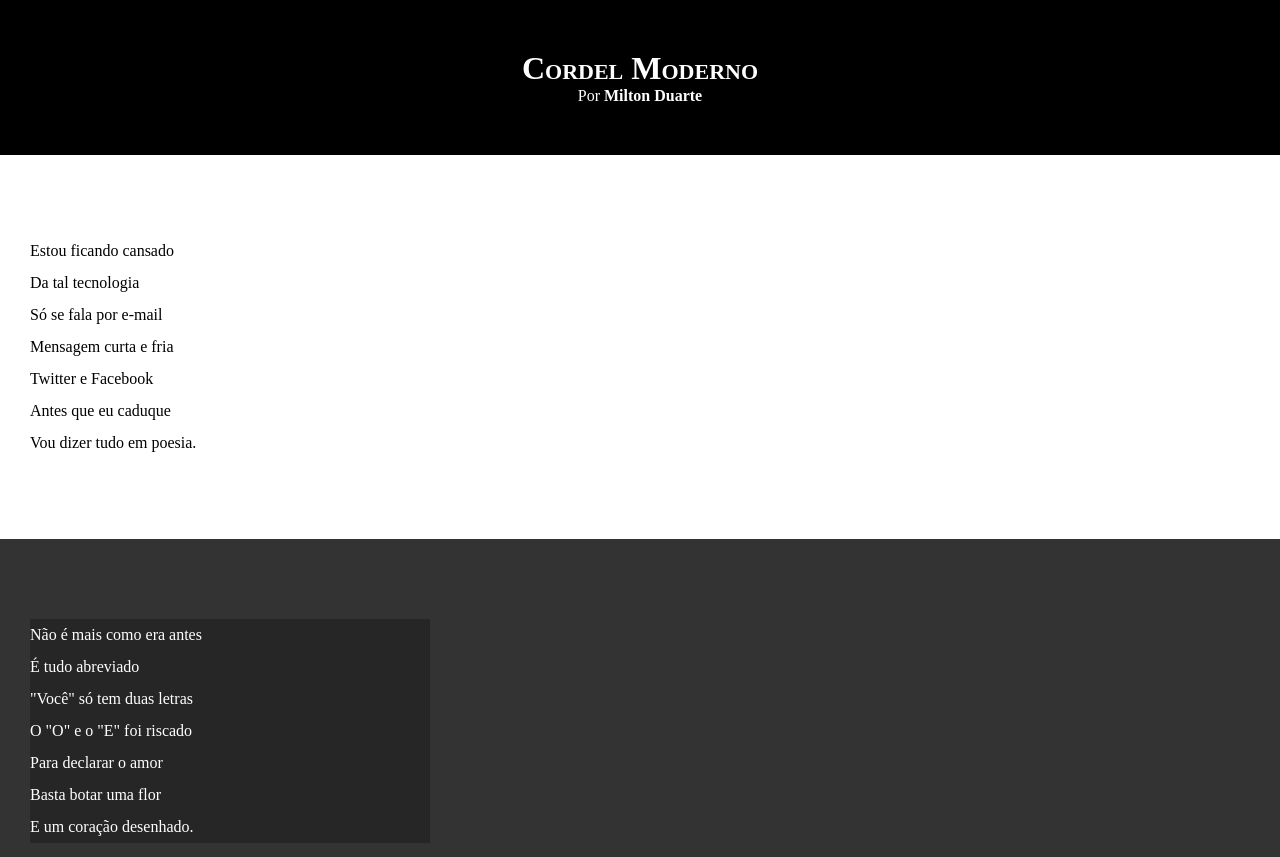
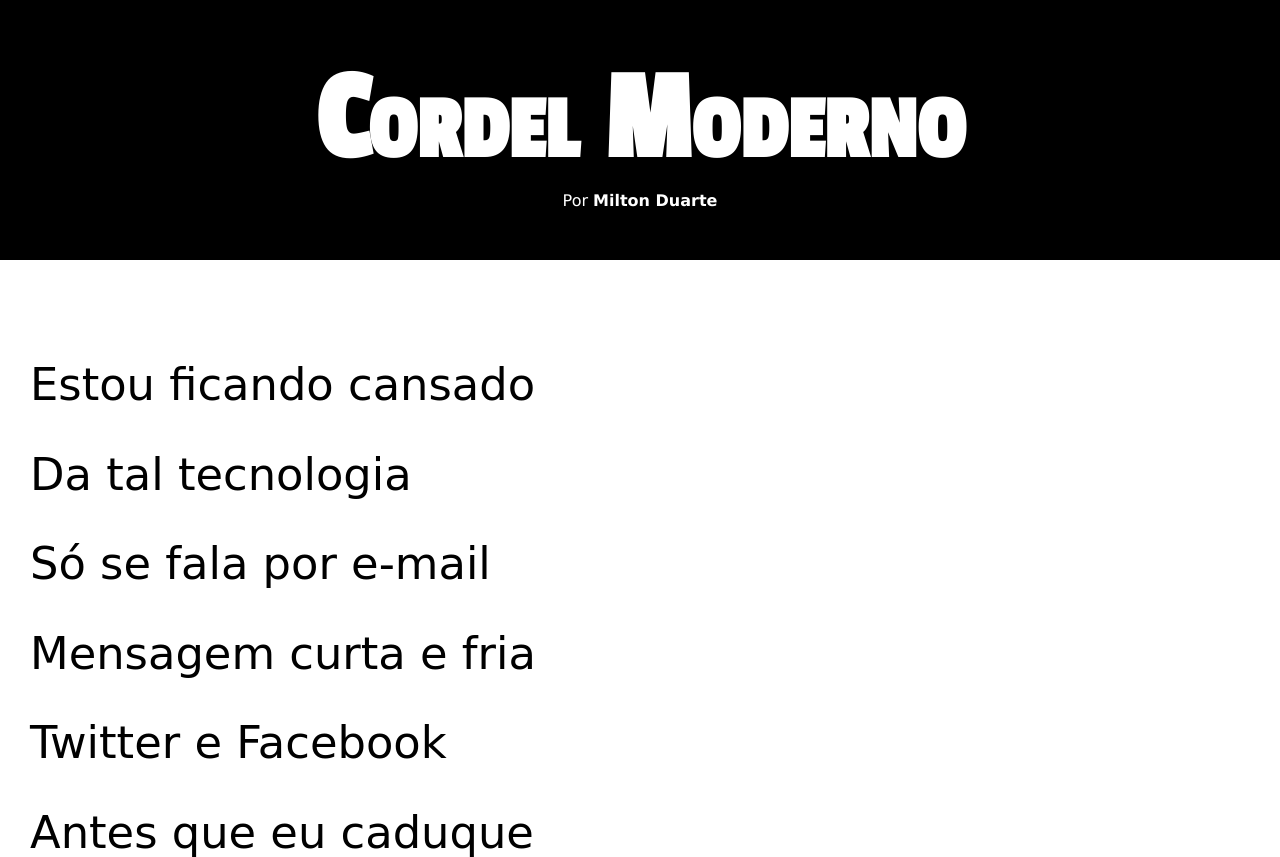
Before and after one commit to kaonstudios/html-css, a plain HTML site: page desafio/cordel/index.html in a window 1280 px wide. Shown: the top 857 px of the page. Drawn offline with Linux system fonts and the light colour scheme.

Commit message:
atualização de estilos

```diff
--- a/desafio/cordel/style.css
+++ b/desafio/cordel/style.css
@@ -1,13 +1,25 @@
 @charset "UTF-8";
+
+@import url('https://fonts.googleapis.com/css2?family=Passion+One&display=swap');
+
+@import url('https://fonts.googleapis.com/css2?família=Sriracha&display=swap');
+
+:root {
+    --font1: Verdana, Geneva, Tahoma, sans-serif;
+    --font2: 'Passion One', cursive;
+    --font3: 'Sriracha', cursive;
+}
 
 * {
     margin: 0px;
     padding: 0px;
+    font-size: 1em;
 }
 
 html, body {
     min-height: 100vh;
     background-color: darkgray;
+    font-family: var(--font1);
 }
 
 header {
@@ -19,6 +31,8 @@ header {
 header > h1 {
     padding-top: 50px;
     font-variant: small-caps;
+    font-family: var(--font2);
+    font-size: 10vw;
 }
 
 header > p {
@@ -40,6 +54,8 @@ section {
     padding-bottom: 10vh;
     line-height: 2em;
     padding-left: 30px;
+    font-family: var(--font3);
+    font-size: 3.5vw;
 }
 
 section.normal {
@@ -53,7 +69,8 @@ section.imagem {
 }
 
 section.imagem > p {
-    width: 400px;
+    display: inline-block;
+    padding: 5px;
     background-color: rgba(0, 0, 0, 0.253);
 }
 
```
